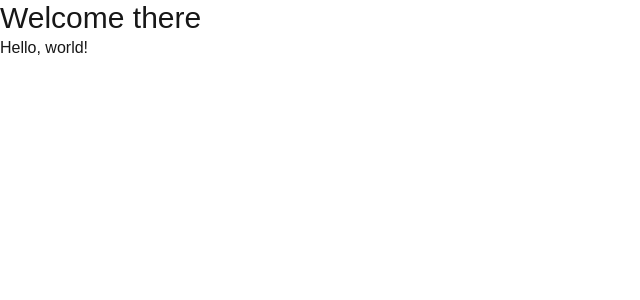
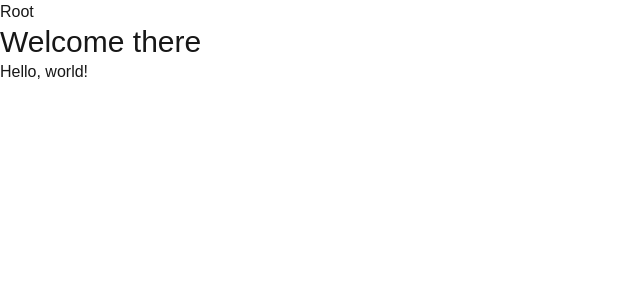
Before and after one commit to GadisaAboma/nextjs-crash-course, a Next.js app: page / in a window 1280 px wide. Shown: the top 300 px of the page, without its empty margins (0-640 px from the left). Built offline with nearby package versions, Linux system fonts and the light colour scheme.

Commit message:
created route groups

```diff
--- /dev/null
+++ b/app/(dashboard)/dashboard/layout.tsx
@@ -0,0 +1,12 @@
+import React from "react";
+
+const Layout = ({ children }: { children: React.ReactNode }) => {
+  return (
+    <div>
+      <h1>Dashboard</h1>
+      {children}
+    </div>
+  );
+};
+
+export default Layout;
--- a/app/page.tsx
+++ b/app/(root)/page.tsx
@@ -1,4 +1,4 @@
-import Hello from "./components/hello";
+import Hello from "../components/hello";
 
 export default function Home() {
   console.log("what am i doing here, Server/Client?");
--- a/app/layout.tsx
+++ b/app/layout.tsx
@@ -27,6 +27,7 @@
       <body
         className={`${geistSans.variable} ${geistMono.variable} antialiased`}
       >
+        <h1>Root</h1>
         {children}
       </body>
     </html>
```
Also changed, not shown: app/(dashboard)/dashboard/analytics/page.tsx (renamed from app/dashboard/analytics/page.tsx), app/(dashboard)/dashboard/users/[id]/page.tsx (renamed from app/dashboard/users/[id]/page.tsx), app/(dashboard)/dashboard/users/page.tsx (renamed from app/dashboard/users/page.tsx).
